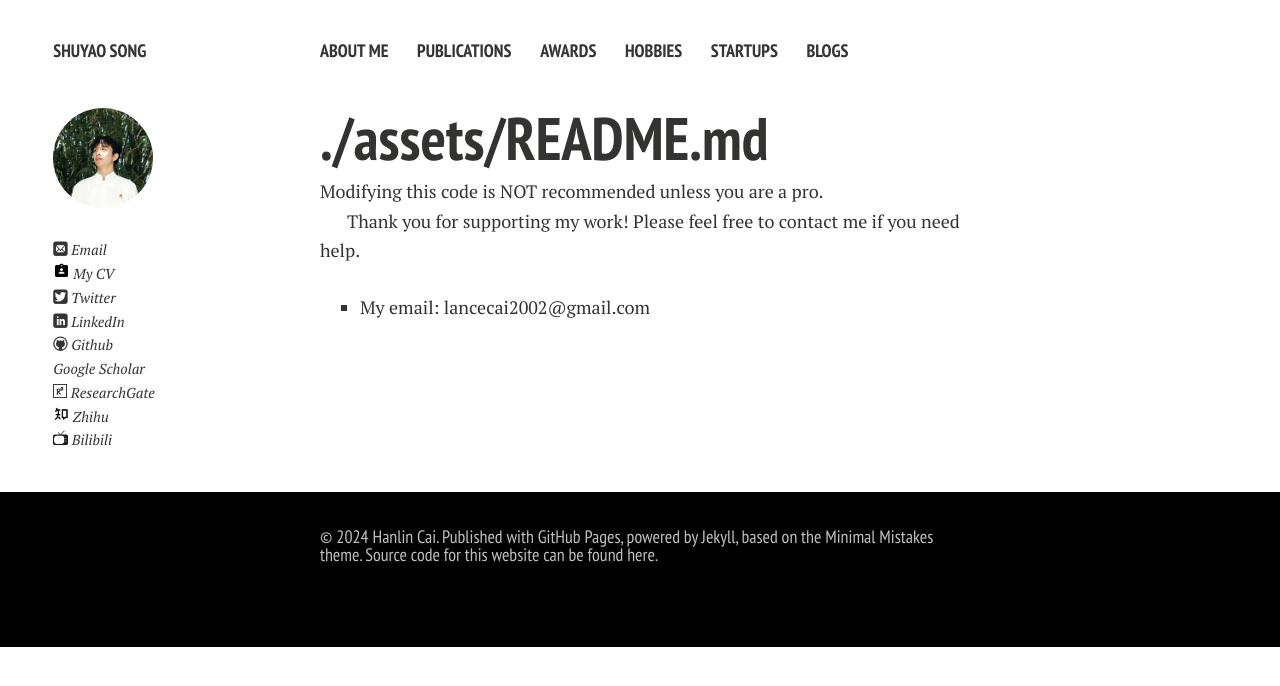
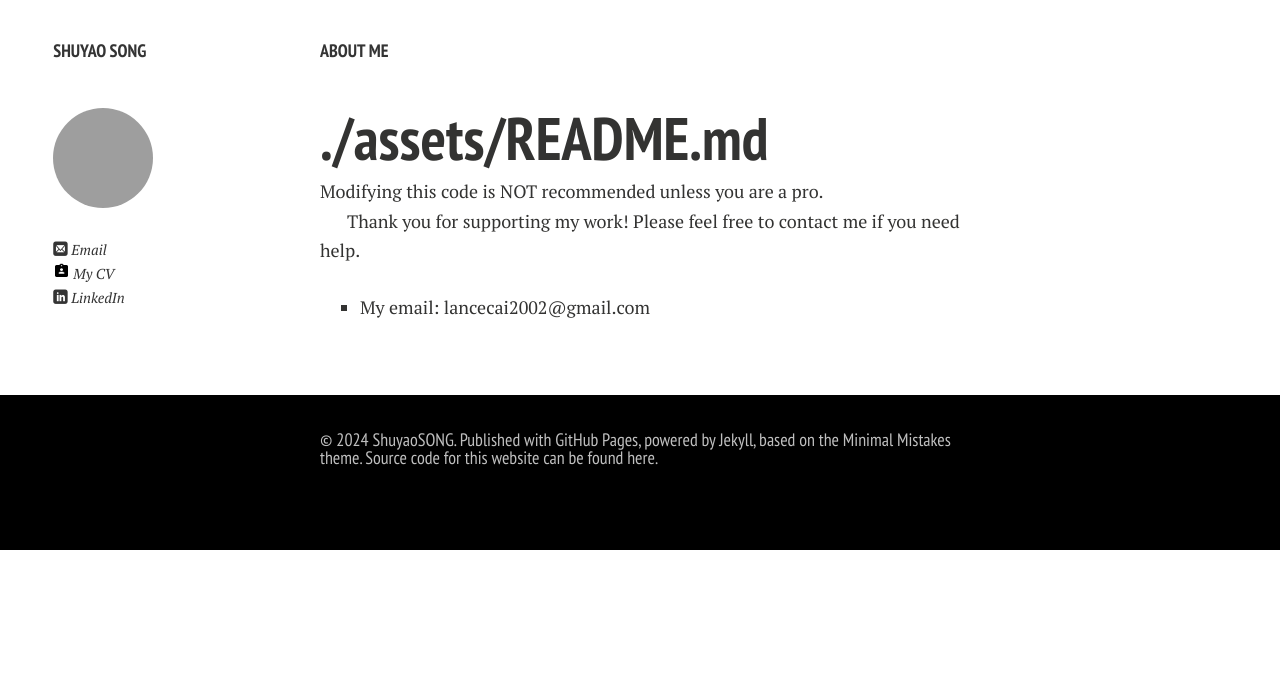
Before and after one commit to ShuyaoSong1019/ShuyaoSong1019.github.io, a Jekyll site: the page built from assets/README.md, in a window 1280 px wide. Shown: the top 686 px of the page. Built offline with Jekyll 4.4.1, drawn with Linux system fonts in a browser that asks for light colours; nearby versions of some CDN libraries; our own code applies the rules of GitHub Pages for plain Markdown files; comment, search, counter and statistics services are not loaded; a style sheet for code colours, icons or effects is not loaded; part of the change alters nothing that is shown.

Commit message:
Update _config.yml

```diff
--- a/_config.yml
+++ b/_config.yml
@@ -6,19 +6,19 @@ url: https://caihanlin.com
 
 # Owner/author information
 owner:
-  name: Hanlin Cai
-  avatar: hanlin.jpg
+  name: ShuyaoSONG
+  # avatar: hanlin.jpg
   # bio: Two roads diverged in woods, I took the one less traveled by.
-  email: hanlin.cai@ieee.org
+  email: shuyao_song@163.com
   cv: https://caihanlin.com/file/CV-HanlinCAI.pdf
   # Social networking links are used in author-bio sidebar. Update and remove as you like.
-  twitter: lancecai2002
-  github: GuangLun2000
-  linkedin: hanlincai
-  scholar: https://scholar.google.com/citations?user=8igSoWgAAAAJ
-  bilibili: 594030035
-  researchgate: https://www.researchgate.net/profile/Hanlin-Cai
-  zhihu: https://www.zhihu.com/people/chlire
+  # twitter: lancecai2002
+  github:
+  linkedin: Songshuyao
+  # scholar: https://scholar.google.com/citations?user=8igSoWgAAAAJ
+  # bilibili: 594030035
+  # researchgate: https://www.researchgate.net/profile/Hanlin-Cai
+  # zhihu: https://www.zhihu.com/people/chlire
   # facebook: caihanlin2002
   # instagram: lancecai2002
   # lastfm:
@@ -28,7 +28,7 @@ owner:
 
 # Analytics and webmaster tools stuff goes here
 # https://search.google.com/search-console/ownership
-google_verify: "SkiyuGpJOKT74vv5GmXLvYXXDkXy4v8VWPtbelYz3Hs"
+# google_verify: "SkiyuGpJOKT74vv5GmXLvYXXDkXy4v8VWPtbelYz3Hs"
 
 # https://ssl.bing.com/webmaster/configure/verify/ownership Option 2 content= goes here
 # bing_verify: ""
@@ -37,17 +37,17 @@ google_verify: "SkiyuGpJOKT74vv5GmXLvYXXDkXy4v8VWPtbelYz3Hs"
 # For external links add external: true
 links:
   - title: About Me
-    url: /
-  - title: Publications
-    url: /publications/
-  - title: Awards
-    url: /awards/
-  - title: Hobbies
-    url: /hobbies/
-  - title: Startups
-    url: /startups/
-  - title: Blogs
-    url: /blogs/
+  #   url: /
+  # - title: Publications
+  #   url: /publications/
+  # - title: Awards
+  #   url: /awards/
+  # - title: Hobbies
+  #   url: /hobbies/
+  # - title: Startups
+  #   url: /startups/
+  # - title: Blogs
+  #   url: /blogs/
 
 # http://en.wikipedia.org/wiki/List_of_tz_database_time_zones
 timezone: China/Beijing
@@ -84,4 +84,4 @@ disqus:
 include: [".htaccess"]
 exclude: ["lib", "config.rb", "Capfile", "config", "log", "Rakefile", "Rakefile.rb", "tmp", "less", "minimal-mistakes.sublime-project", "minimal-mistakes.sublime-workspace"]
 
-# Latest update in 2023/12/10 by Hanlin Cai.
+# Latest update in 2024/11/24 by Hanlin Cai.
```
